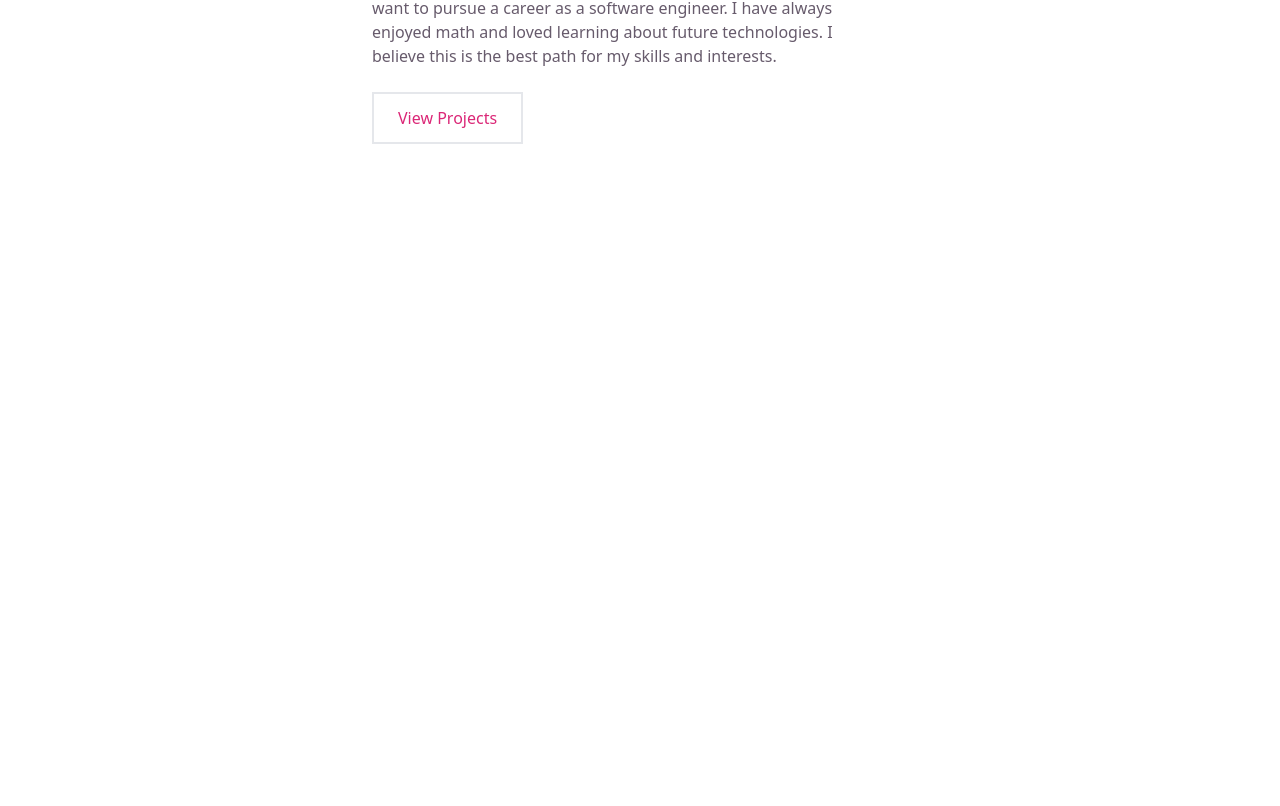
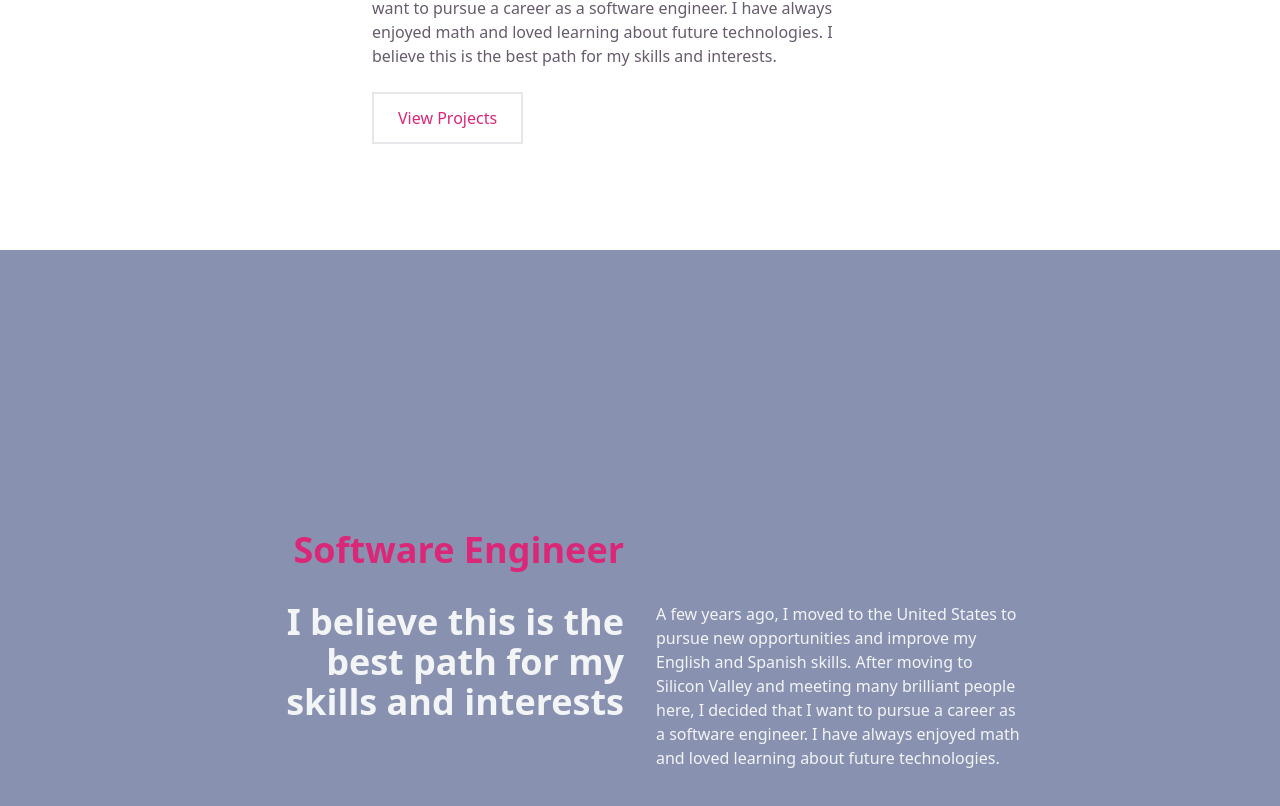
Before and after one commit to kaihuan-huang/Personal-Portfolio-React, a React (Create React App) app in the folder portfolio-react-kaihuan/: page / in a window 1280 px wide. Shown: the part 574-1380 px from the top of the page. Before the commit the page ends 824 px from the top, so only its background shows below. Built offline with nearby package versions, Linux system fonts and the light colour scheme.

Commit message:
update About structure

```diff
--- a/portfolio-react-kaihuan/src/App.js
+++ b/portfolio-react-kaihuan/src/App.js
@@ -1,11 +1,13 @@
 import Home from "./components/Home";
 import Navbar from "./components/Navbar";
+import About from "./components/About";
 
 function App() {
   return (
     <div>
       <Navbar />
       <Home />
+      <About />
     </div>
   );
 }
--- /dev/null
+++ b/portfolio-react-kaihuan/src/components/About.jsx
@@ -0,0 +1,33 @@
+import React from 'react';
+
+const About = () => {
+  return (
+    <div name='about' className='w-full h-screen bg-[#8892b0] text-gray-100'>
+      <div className='flex flex-col justify-center items-center w-full h-full'>
+        <div className='max-w-[px] w-full grid grid-cols-2 gap-8'>
+          <div className='sm:text-right pb-8 pl-4'>
+            <p className='text-4xl font-bold inline text-pink-600 '>
+            Software Engineer
+            </p>
+          </div>
+          </div>
+          <div className='max-w-[800px] w-full grid sm:grid-cols-2 gap-8 px-4'>
+            <div className='sm:text-right text-4xl font-bold'>
+              <p>I believe this is the best path for my skills and
+          interests</p>
+            </div>
+            <div>
+              <p>A few years ago, I moved to
+          the United States to pursue new opportunities and improve my English
+          and Spanish skills. After moving to Silicon Valley and meeting many
+          brilliant people here, I decided that I want to pursue a career as a
+          software engineer. I have always enjoyed math and loved learning about
+          future technologies. </p>
+            </div>
+          </div>
+      </div>
+    </div>
+  );
+};
+
+export default About;
--- a/portfolio-react-kaihuan/src/components/Navbar.jsx
+++ b/portfolio-react-kaihuan/src/components/Navbar.jsx
@@ -7,19 +7,19 @@ import {
 } from "react-icons/fa";
 import { HiOutlineMail } from "react-icons/hi";
 import { BsFillPersonLinesFill } from "react-icons/bs";
-import Logo from "../assets/logo.png";
+// import Logo from "../assets/logo.png";
 
 const Navbar = () => {
   const [nav, setNav] = useState(false);
   const handleClick = () => setNav(!nav);
   return (
     <div>
-      <div className="fixed w-full h-[80px] flex justify-between items-center px-4 bg-[#ecf2fb] text-gray-300">
+      <div name='nav' className="fixed w-full h-[80px] flex justify-between items-center px-4 bg-[#ecf2fb] text-gray-300">
         <div>
           {/* eslint-disable-next-line jsx-a11y/img-redundant-alt */}
-          <img src={Logo} alt="Logo Image" style={{ width: "100px" }} />
+          {/* <img src={Logo} alt="Logo Image" style={{ width: "100px" }} /> */}
         </div>
-      </div>{" "}
+    </div>
       {/* menu */}
       <ul className="hidden md:flex">
         <li>Home</li>
@@ -38,8 +38,7 @@ const Navbar = () => {
           !nav
             ? "hidden"
             : "absolute top-0 w-full h-screen bg-[#ACEAF7] flex flex-col justify-center items-center"
-        }
-      >
+        }>
         <ul>
           <li className="py-6 text-4xl">Home</li>
           <li className="py-6 text-4xl">About</li>
@@ -51,28 +50,27 @@ const Navbar = () => {
       {/* Social icons */}
       <div className="flex fixed flex-col top-[35%] left-0">
         <ul>
-          <li className='w-[160px] h-[60px] flex justify-between items-center ml-[-100px] hover:ml-[-10px] duration-300'>
-            <a  className='flex justify-between items-center w-full text-gray-300' href="/">
-              Linkedin <FaLinkedin size={30}/>
+          <li className='w-[160px] h-[60px] flex justify-between items-center ml-[-100px] hover:ml-[-0px] duration-300'>
+            <a  className='flex justify-between items-center w-full text-gray-400' href="/">
+               Linkedin <FaLinkedin size={30}/>
             </a>
           </li>
-          <li className='w-[160px] h-[60px] flex justify-between items-center ml-[-100px] hover:ml-[-10px] duration-300 '>
+          <li className='w-[160px] h-[60px] flex justify-between items-center ml-[-100px] hover:ml-[-0px] duration-300 '>
             <a className='flex justify-between items-center w-full text-gray-300'
             href="/">
-
               Github <FaGithub size={30}/>
             </a>
           </li>
-          <li className='w-[160px] h-[60px] flex justify-between items-center ml-[-100px] hover:ml-[-10px] duration-300'>
-            <a className='flex justify-between items-center w-full text-gray-300'
+          <li className='w-[160px] h-[60px] flex justify-between items-center ml-[-100px] hover:ml-[-0px] duration-300'>
+            <a className='flex justify-between items-center w-full text-gray-400'
             href="/">
               Resume <BsFillPersonLinesFill size={30}/>
             </a>
           </li>
-          <li className='w-[160px] h-[60px] flex justify-between items-center ml-[-100px] hover:ml-[-10px] duration-300'>
+          <li className='w-[160px] h-[60px] flex justify-between items-center ml-[-100px] hover:ml-[-0px] duration-300'>
             <a className='flex justify-between items-center w-full text-gray-300'
             href="/">
-              Email <HiOutlineMail  size={30}/>
+              Email <HiOutlineMail size={30}/>
             </a>
           </li>
         </ul>
```
